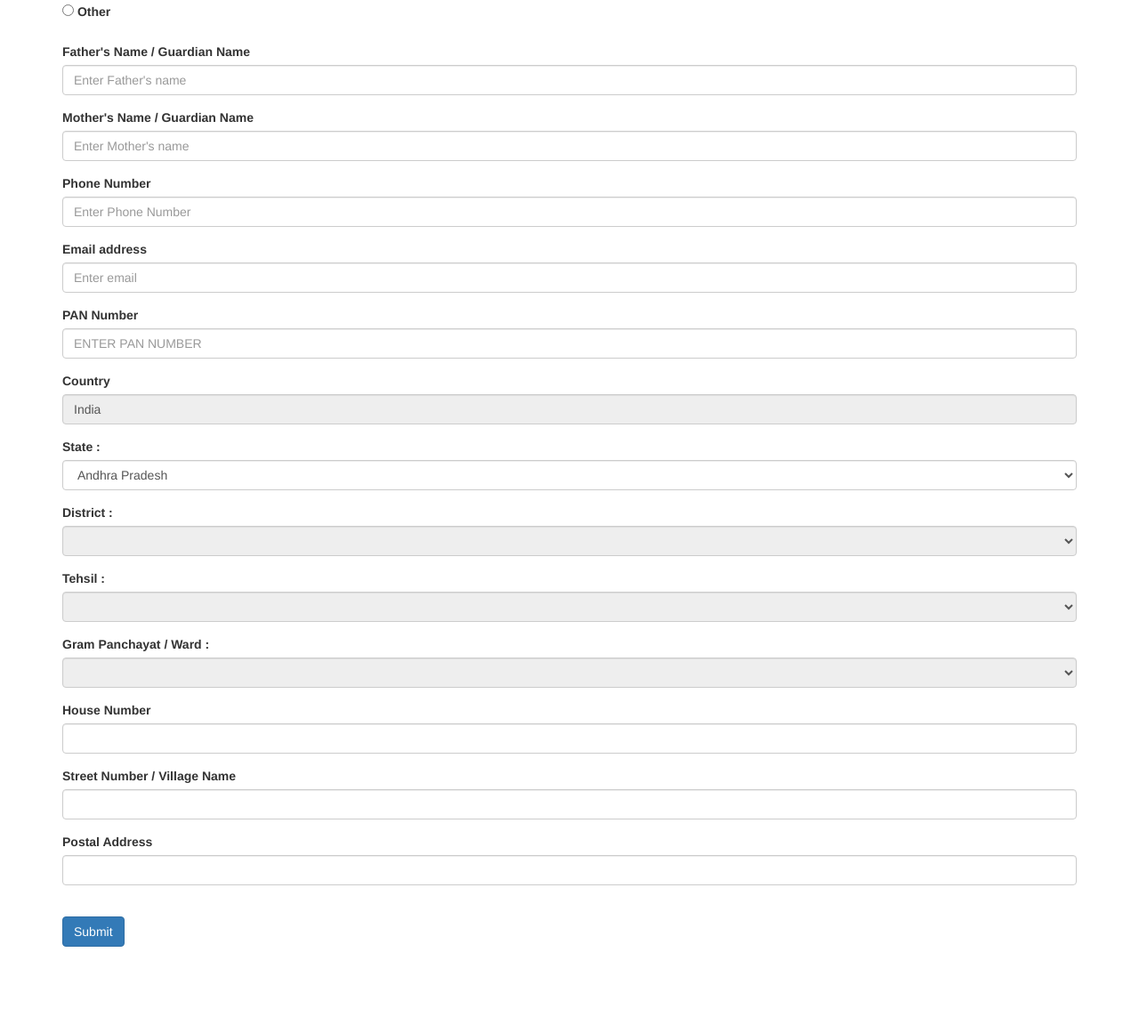
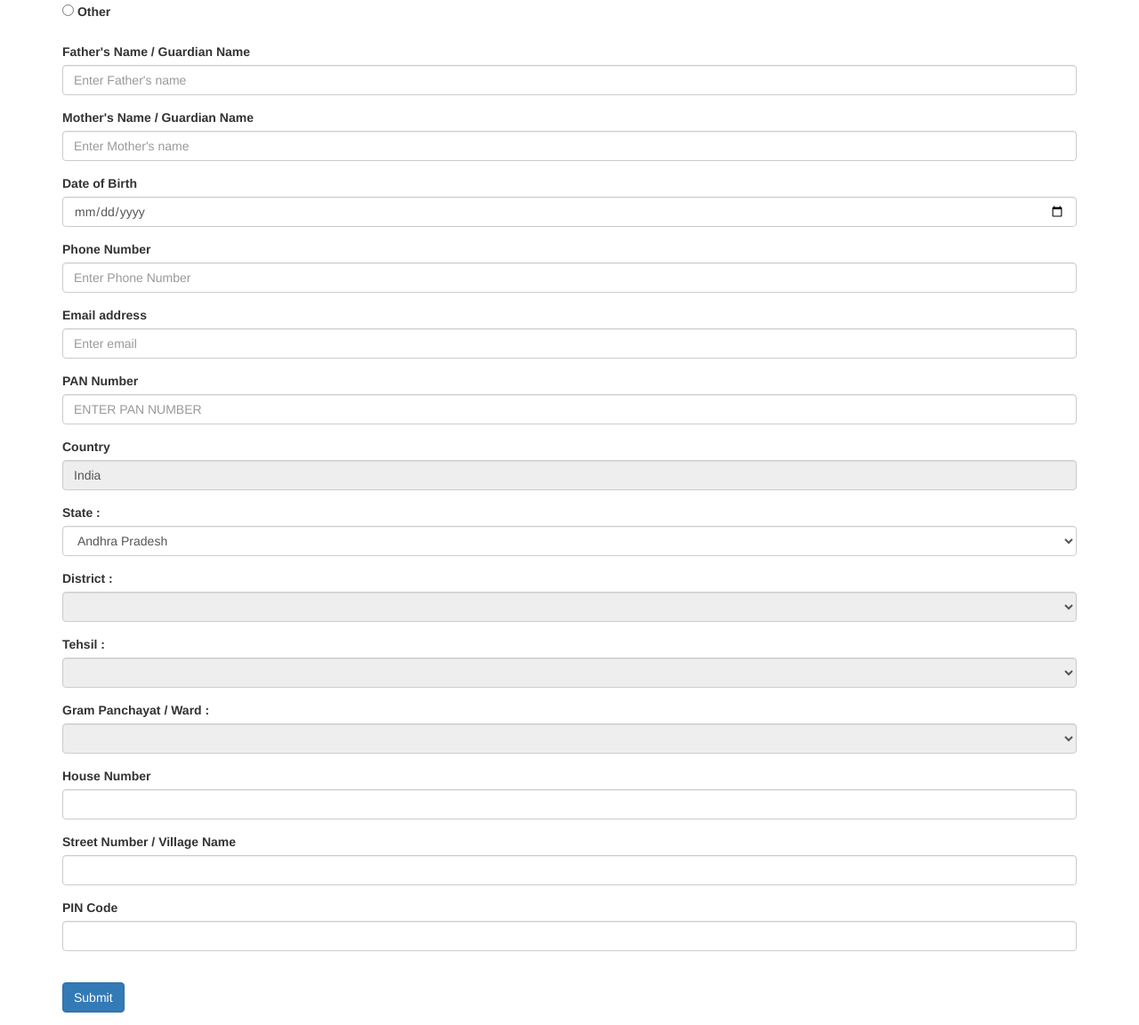
Before and after one commit to SahilManaktala/ElectionSystem, a Django app: page /smart_card/register in a window 1280 px wide. Shown: the part 437-1589 px from the top of the page at 89% size. Before the commit the page ends 1501 px from the top, so only its background shows below. Run offline with Django 3.2, Linux system fonts and the light colour scheme; data comes from the database, SQL or seed files in the repository; both versions use the stored data as it was after the commit; lists and menus that the app fills with data are empty; some libraries are stand-ins or nearby versions.

```diff
--- a/smart_card/models.py
+++ b/smart_card/models.py
@@ -49,6 +49,7 @@ class Person(models.Model):
     last_name = models.CharField(max_length = 20)
     fathers_name = models.CharField(max_length = 50)
     mothers_name = models.CharField(max_length=50)
+    dob = models.CharField(max_length=15)
     email= models.CharField(max_length=100)
     gender = models.CharField(max_length=10)
     pan = models.CharField(max_length=11)
--- a/smart_card/templates/smart_card/register.html
+++ b/smart_card/templates/smart_card/register.html
@@ -166,6 +166,10 @@
     <label for="fname">Mother's Name / Guardian Name</label>
         <input  name="moname" type="text" class="form-control" id="exampleInputEmail1" onkeyup="alphabet()" placeholder="Enter Mother's name" >
   </div>
+    <div class="form-group">
+    <label for="fname">Date of Birth</label>
+        <input  name="dob" type="date" class="form-control" id="exampleInputEmail1" onkeyup="alphabet()" placeholder="D.O.B." required>
+  </div>
   <div class="form-group">
     <label for="cnumber">Phone Number</label>
         <input  name="cnumber" type="text" class="form-control" id="exampleInputEmail1" onkeyup="AllowNumber()" placeholder="Enter Phone Number" required>
@@ -218,7 +222,7 @@
         <input type="text" name="sname" class="form-control" id="exampleInputEmail1">
    </div>
    <div class="form-group">
-   <label for="address">Postal Address</label>
+   <label for="address">PIN Code</label>
         <input type="text" name="pnum" class="form-control" id="exampleInputEmail1" onkeyup="AllowNumber()" required>
    </div>
 
--- a/smart_card/templates/smart_card/view_details.html
+++ b/smart_card/templates/smart_card/view_details.html
@@ -13,6 +13,7 @@
     <li> Last Name: {{ x.last_name }}</li>
     <li> Father's Name: {{ x.fathers_name }}</li>
     <li> Mother's Name: {{ x.mothers_name }}</li>
+    <li>Date Of Birth(yy/mm/dd): {{ x.dob }}</li>
     <li> Gender: {{ x.gender }}</li>
     <li> Pan Number: {{ x.pan }}</li>
     <li> Email: {{ x.email }}</li>
--- a/smart_card/views.py
+++ b/smart_card/views.py
@@ -79,6 +79,7 @@ def do_register(request):
     person.gender = request.POST.get('gender', None)
     person.fathers_name = request.POST.get('faname', None)
     person.mothers_name = request.POST.get('moname', None)
+    person.dob = request.POST.get('dob', None)
     person.phone_number = request.POST.get('cnumber', None)
     person.email = request.POST.get('email')
     person.pan = request.POST.get('Pan', None)
@@ -126,7 +127,7 @@ def view_details(request):
 
     person.net_id = person.country + person.state + person.district + person.tehsil + person.gram + person.personal_id
     #q = Person.objects.raw('SELECT first_name FROM smart_card_person WHERE gram_panchayat_id ="' + person.gram_id + '" AND person_id="' + person.personal_id + '"')
-    q = Person.objects.filter(net_person_id= person.net_id).values('first_name', 'last_name', 'fathers_name', 'mothers_name', 'gender', 'email', 'pan', 'phone_number', 'housenum', 'streetnum', 'postalnum')
+    q = Person.objects.filter(net_person_id= person.net_id).values('first_name', 'last_name', 'fathers_name', 'mothers_name', 'gender', 'email', 'pan', 'phone_number', 'housenum', 'streetnum', 'postalnum', 'dob')
     con_q = Country.objects.filter(country_id=person.country).values('country_name')
     sta_q = State.objects.filter(state_id= person.state).values('state_name')
     dist_q = District.objects.filter(district_id=person.district, state_id=person.country+person.state).values('district_name')
```
Also changed, not shown: db.sqlite3, smart_card/static/smart_card/images/qrcode.png.
